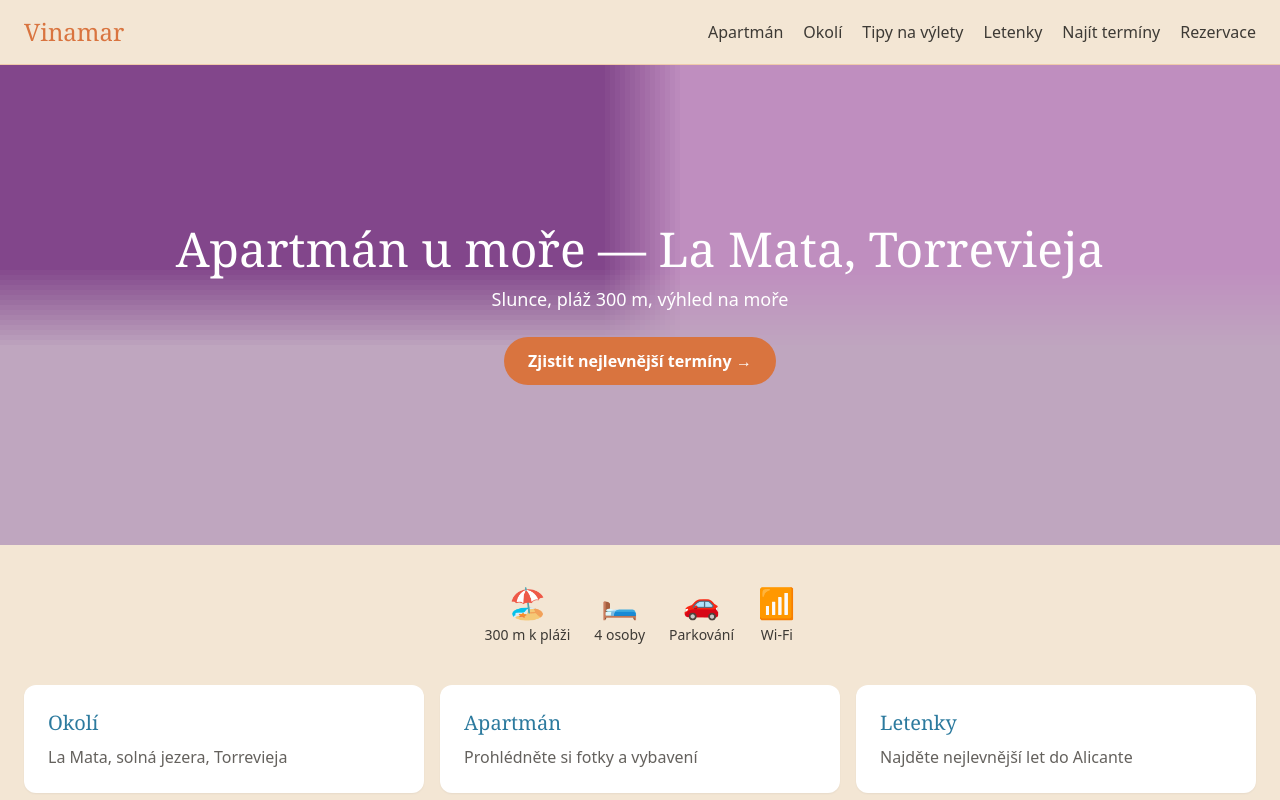
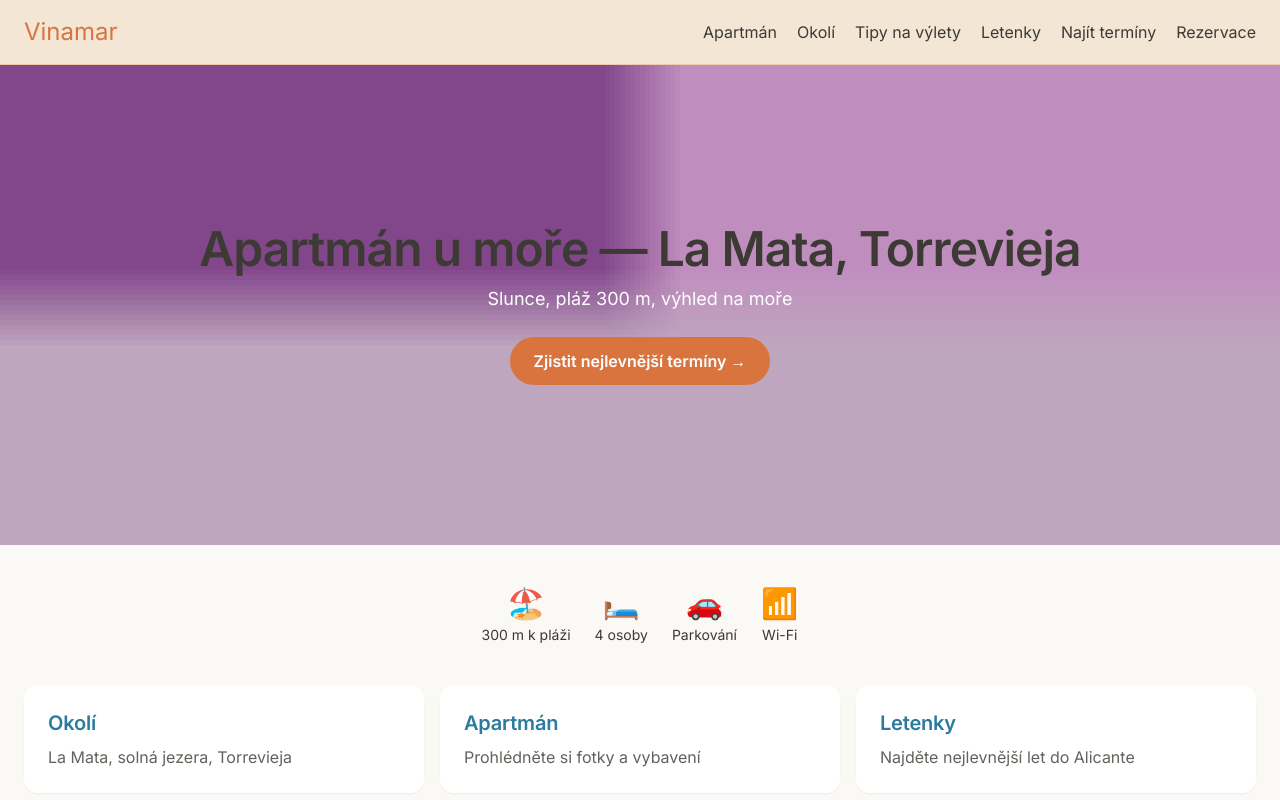
Before and after one commit to LubosRemplik/Vinamar-Web, a Next.js app in the folder web/: page / in a window 1280 px wide. Shown: the top 800 px of the page. Built offline with nearby package versions, Linux system fonts and the light colour scheme.

Commit message:
feat(web): load Inter and refine typography/surface tokens

```diff
--- a/web/app/globals.css
+++ b/web/app/globals.css
@@ -2,9 +2,32 @@
 @tailwind components;
 @tailwind utilities;
 
+:root {
+  --canvas: #fbf9f5;
+}
+
 body {
-  @apply bg-sand text-ink font-body;
+  @apply text-ink font-body antialiased;
+  background-color: var(--canvas);
 }
-h1, h2, h3 {
-  @apply font-display;
+
+h1,
+h2,
+h3 {
+  @apply font-display tracking-tight text-ink;
 }
+
+h1 {
+  @apply text-4xl font-semibold leading-tight sm:text-5xl;
+  letter-spacing: -0.02em;
+}
+
+h2 {
+  @apply text-2xl font-semibold leading-snug sm:text-3xl;
+  letter-spacing: -0.015em;
+}
+
+h3 {
+  @apply text-lg font-semibold leading-snug;
+  letter-spacing: -0.01em;
+}
--- a/web/app/layout.tsx
+++ b/web/app/layout.tsx
@@ -1,16 +1,19 @@
 import './globals.css';
 import type { Metadata } from 'next';
+import { Inter } from 'next/font/google';
 import Nav from '@/components/Nav';
 import Footer from '@/components/Footer';
 
+const inter = Inter({ subsets: ['latin'], variable: '--font-inter', display: 'swap' });
+
 export const metadata: Metadata = {
   title: 'Vinamar — apartmán u moře, La Mata',
-  description: 'Apartmán k pronájmu v La Mata, Torrevieja. Pláž, slunce, levné letenky.',
+  description: 'Apartmán k pronájmu v La Mata, Torrevieja. Podívejte se, kdy je volno a jak se levně dostat.',
 };
 
 export default function RootLayout({ children }: { children: React.ReactNode }) {
   return (
-    <html lang="cs">
+    <html lang="cs" className={inter.variable}>
       <body>
         <Nav />
         {children}
--- a/web/tailwind.config.ts
+++ b/web/tailwind.config.ts
@@ -12,8 +12,16 @@ const config: Config = {
         ink: '#3d3a35',
       },
       fontFamily: {
-        display: ['Georgia', 'Cambria', 'serif'],
-        body: ['system-ui', 'Helvetica', 'Arial', 'sans-serif'],
+        display: ['var(--font-inter)', 'system-ui', 'sans-serif'],
+        body: ['var(--font-inter)', 'system-ui', 'sans-serif'],
+      },
+      borderRadius: {
+        xl: '0.875rem',
+        '2xl': '1.25rem',
+      },
+      boxShadow: {
+        card: '0 1px 2px rgba(61, 58, 53, 0.04), 0 4px 16px rgba(61, 58, 53, 0.06)',
+        cardHover: '0 2px 4px rgba(61, 58, 53, 0.06), 0 12px 32px rgba(61, 58, 53, 0.12)',
       },
     },
   },
```
